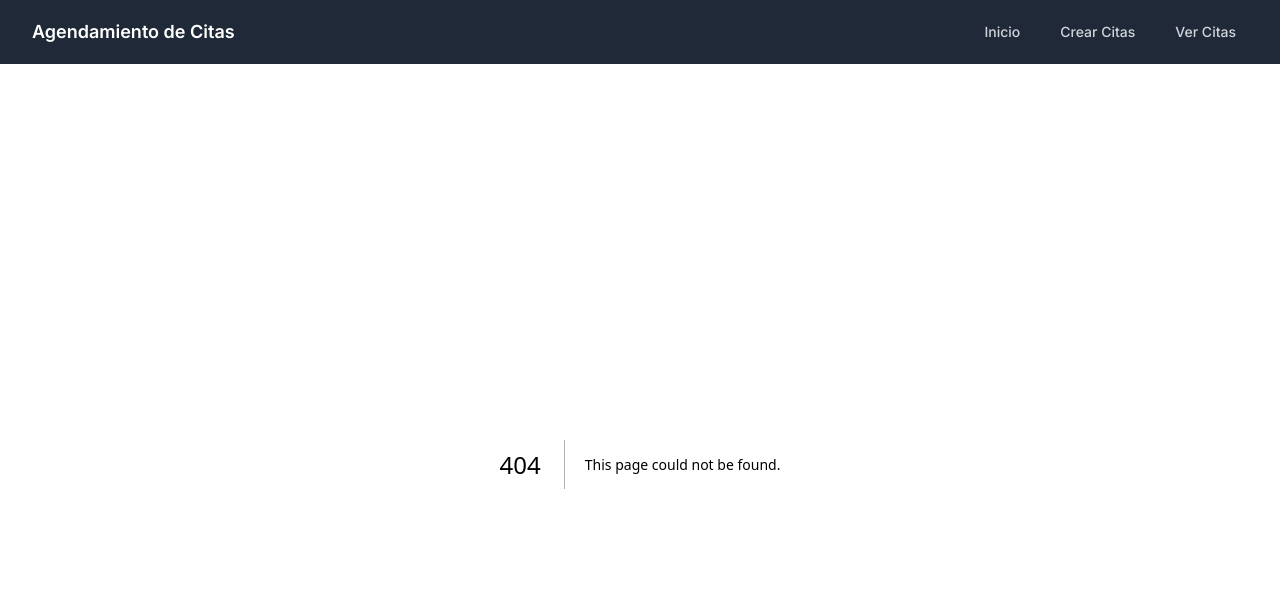
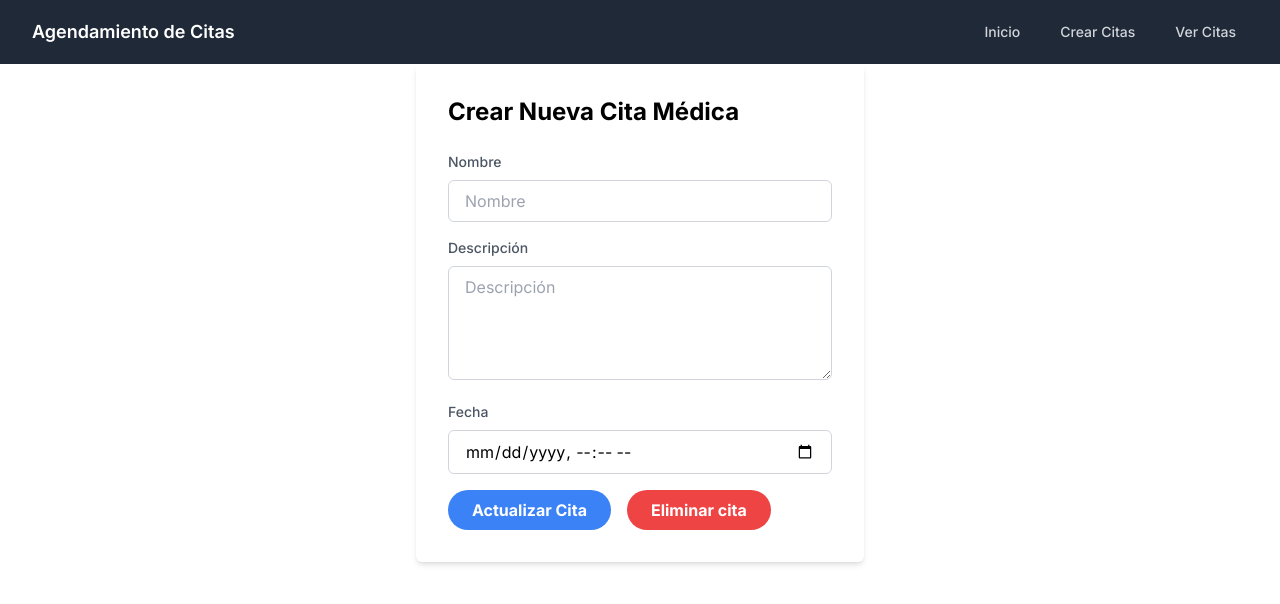
Before and after one commit to statick88/agendamiento_citas, a Next.js app in the folder agendamiento_citas/: page /actualizar-cita/1 in a window 1280 px wide. Before the commit this address had no page. Shown: the top 604 px of the page. Built offline with nearby package versions, Linux system fonts and the light colour scheme; no server answers.

Commit message:
Changes
some changes

```diff
--- /dev/null
+++ b/agendamiento_citas/app/actualizar-cita/[id]/page.jsx
@@ -0,0 +1,2 @@
+import CrearCita from "@/app/crear-cita/page";
+export default CrearCita;
--- /dev/null
+++ b/agendamiento_citas/app/components/CitasCard.jsx
@@ -0,0 +1,25 @@
+"use client";
+import { useRouter } from "next/navigation";
+
+function CitasCard({ cita }) {
+  const router = useRouter();
+  return (
+    <div className="bg-white p-6 rounded-md shadow-md">
+      <h2 className="text-xl font-bold mb-2">{cita.name}</h2>
+      <p className="text-gray-600 mb-4">{cita.description}</p>
+      <p className="text-gray-500">
+        Fecha: {new Date(cita.date).toLocaleDateString()}
+      </p>
+      <div className="flex justify-between mt-4">
+        <button
+          onClick={() => router.push("/actualizar-cita/" + cita.id)}
+          className="bg-blue-500 text-white py-2 px-6 rounded-md font-bold hover:bg-blue-400 transition duration-300"
+        >
+          Ver detalles
+        </button>
+      </div>
+    </div>
+  );
+}
+
+export default CitasCard;
--- /dev/null
+++ b/agendamiento_citas/app/components/Nav.jsx
@@ -0,0 +1,32 @@
+import React from 'react'
+import Link from 'next/link'
+function Nav() {
+  return (
+    <nav className="bg-gray-800">
+          <div className="max-w-7xl mx-auto px-4 sm:px-6 lg:px-8">
+            <div className="flex items-center justify-between h-16">
+              <div className="flex items-center">
+                <div className="flex-shrink-0">
+                  <span className="text-white text-lg font-semibold">Agendamiento de Citas</span>
+                </div>
+              </div>
+              <div className="hidden md:block">
+                <div className="ml-10 flex items-baseline space-x-4 justify-end">
+                  <Link href="/" className="text-gray-300 hover:bg-gray-700 hover:text-white px-3 py-2 rounded-md text-sm font-medium">
+                    Inicio
+                  </Link>
+                  <Link href="/crear-cita" className="text-gray-300 hover:bg-gray-700 hover:text-white px-3 py-2 rounded-md text-sm font-medium">
+                    Crear Citas
+                  </Link>
+                  <Link href="/ver-citas" className="text-gray-300 hover:bg-gray-700 hover:text-white px-3 py-2 rounded-md text-sm font-medium">
+                    Ver Citas
+                  </Link>
+                </div>
+              </div>
+            </div>
+          </div>
+        </nav>
+  )
+}
+
+export default Nav
--- a/agendamiento_citas/app/crear-cita/page.jsx
+++ b/agendamiento_citas/app/crear-cita/page.jsx
@@ -1,26 +1,51 @@
-'use client'
+"use client";
+import { useEffect, useState } from "react";
 import { useRouter } from "next/navigation";
-function CrearCita() {
-  const handleSubmit =  async (e) => {
+function CrearCita({ params }) {
+  const [name, setName] = useState("");
+  const [description, setDescription] = useState("");
+  useEffect(() => {
+    if (params.id) {
+      fetch("http://localhost:4000/appointments/" + params.id)
+        .then((res) => res.json())
+        .then((data) => {
+          setName(data.name);
+          setDescription(data.description);
+        });
+    }
+  }, []);
+
+  const router = useRouter();
+  const handleSubmit = async (e) => {
     e.preventDefault();
-    const name = e.target.name.value;
-    const description = e.target.description.value;
-    const date = e.target.date.value;
-    const res = await fetch("http://localhost:4000/appointments", {
 
-      method: "POST",
-      headers: {
-        "Content-Type": "application/json",
-      },
-      body: JSON.stringify({name, description}),
-    })
-    const data = await res.json();
-    console.log(data);
-  }
-  const router = useRouter();
+    if (params.id) {
+      fetch("http://localhost:4000/appointments/" + params.id, {
+        method: "PUT",
+        headers: {
+          "Content-Type": "application/json",
+        },
+        body: JSON.stringify({ name, description }),
+      });
+    } else {
+      await fetch("http://localhost:4000/appointments", {
+        method: "POST",
+        headers: {
+          "Content-Type": "application/json",
+        },
+        body: JSON.stringify({ name, description }),
+      });
+    }
+
+    router.push("/ver-citas");
+  };
+
   return (
     <>
-      <form onSubmit={handleSubmit} className="max-w-md mx-auto bg-white p-8 rounded-md shadow-md">
+      <form
+        onSubmit={handleSubmit}
+        className="max-w-md mx-auto bg-white p-8 rounded-md shadow-md"
+      >
         <h2 className="text-2xl font-bold mb-6">Crear Nueva Cita Médica</h2>
 
         <div className="mb-4">
@@ -31,10 +56,12 @@ function CrearCita() {
             Nombre
           </label>
           <input
+            onChange={(e) => setName(e.target.value)}
             type="text"
             placeholder="Nombre"
             id="name"
             name="name"
+            value={name}
             className="w-full px-4 py-2 border border-gray-300 rounded-md focus:outline-none focus:border-blue-500"
             required
           />
@@ -48,9 +75,11 @@ function CrearCita() {
             Descripción
           </label>
           <textarea
+            onChange={(e) => setDescription(e.target.value)}
             id="description"
             name="description"
             placeholder="Descripción"
+            value={description}
             className="w-full px-4 py-2 border border-gray-300 rounded-md focus:outline-none focus:border-blue-500"
             rows="4"
             required
@@ -75,10 +104,28 @@ function CrearCita() {
         <button
           type="submit"
           className="bg-blue-500 text-white py-2 px-6 rounded-full font-bold hover:bg-blue-400 transition duration-300"
-          onClick={() => router.push("/ver-citas")}
         >
-          Crear Cita
+          {params.id ? "Actualizar Cita" : "Crear Cita"}
         </button>
+        {params.id && (
+          <button
+            onClick={async () => {
+              const res = fetch(
+                "http://localhost:4000/appointments/" + params.id,
+                {
+                  method: "DELETE",
+                  headers: {
+                    "Content-Type": "application/json",
+                  },
+                }
+              );
+              router.push("/ver-citas");
+            }}
+            className="bg-red-500 text-white py-2 px-6 rounded-full font-bold hover:bg-red-400 transition duration-300 ml-4"
+          >
+            Eliminar cita
+          </button>
+        )}
       </form>
     </>
   );
--- a/agendamiento_citas/app/layout.jsx
+++ b/agendamiento_citas/app/layout.jsx
@@ -1,6 +1,6 @@
 import { Inter } from "next/font/google";
 import "./globals.css";
-import Link from "next/link";
+import Nav from "./components/Nav";
 const inter = Inter({ subsets: ["latin"] });
 
 export const metadata = {
@@ -13,31 +13,7 @@ export default function RootLayout({ children }) {
   return (
     <html lang="en">
       <body className={inter.className}>
-        <nav className="bg-gray-800">
-          <div className="max-w-7xl mx-auto px-4 sm:px-6 lg:px-8">
-            <div className="flex items-center justify-between h-16">
-              <div className="flex items-center">
-                <div className="flex-shrink-0">
-                  <span className="text-white text-lg font-semibold">Agendamiento de Citas</span>
-                </div>
-              </div>
-              <div className="hidden md:block">
-                <div className="ml-10 flex items-baseline space-x-4 justify-end">
-                  <Link href="/" className="text-gray-300 hover:bg-gray-700 hover:text-white px-3 py-2 rounded-md text-sm font-medium">
-                    Inicio
-                  </Link>
-                  <Link href="/crear-cita" className="text-gray-300 hover:bg-gray-700 hover:text-white px-3 py-2 rounded-md text-sm font-medium">
-                    Crear Citas
-                  </Link>
-                  <Link href="/ver-citas" className="text-gray-300 hover:bg-gray-700 hover:text-white px-3 py-2 rounded-md text-sm font-medium">
-                    Ver Citas
-                  </Link>
-                </div>
-              </div>
-            </div>
-          </div>
-        </nav>
-
+        <Nav />
         {children}
       </body>
     </html>
--- a/agendamiento_citas/app/ver-citas/page.jsx
+++ b/agendamiento_citas/app/ver-citas/page.jsx
@@ -1,5 +1,6 @@
-async function loadCitas(){
-  const res = await fetch("http://localhost:4000/appointments")
+import CitasCard from "../components/CitasCard";
+async function loadCitas() {
+  const res = await fetch("http://localhost:4000/appointments");
   const data = await res.json();
   return data;
 }
@@ -7,34 +8,16 @@ async function loadCitas(){
 async function VerCitasAgendadas() {
   const citas = await loadCitas();
   return (
-    <div className="container mx-auto mt-8">
-      <div className="grid grid-cols-1 sm:grid-cols-2 md:grid-cols-3 lg:grid-cols-4 gap-8">
-        {citas.map((cita) => (
-          <div key={cita.id} className="bg-white p-6 rounded-md shadow-md">
-            <h2 className="text-xl font-bold mb-2">{cita.name}</h2>
-            <p className="text-gray-600 mb-4">{cita.description}</p>
-            <p className="text-gray-500">Fecha: {new Date(cita.date).toLocaleString()}</p>
-
-            {/* Botones de Actualizar y Eliminar Cita */}
-            <div className="flex justify-between mt-4">
-              <button
-
-                className="bg-blue-500 text-white py-2 px-6 rounded-md font-bold hover:bg-blue-400 transition duration-300"
-              >
-                Actualizar Cita
-              </button>
-              <button
-
-                className="bg-red-500 text-white py-2 px-6 rounded-md font-bold hover:bg-red-400 transition duration-300"
-              >
-                Eliminar Cita
-              </button>
-            </div>
-          </div>
-        ))}
+    <>
+      <div className="container mx-auto mt-8">
+        <div className="grid grid-cols-1 sm:grid-cols-2 md:grid-cols-3 lg:grid-cols-4 gap-8">
+          {citas.map((cita) => (
+            <CitasCard key={cita.id} cita={cita} />
+          ))}
+        </div>
       </div>
-    </div>
-  )
+    </>
+  );
 }
 
-export default VerCitasAgendadas
+export default VerCitasAgendadas;
```
